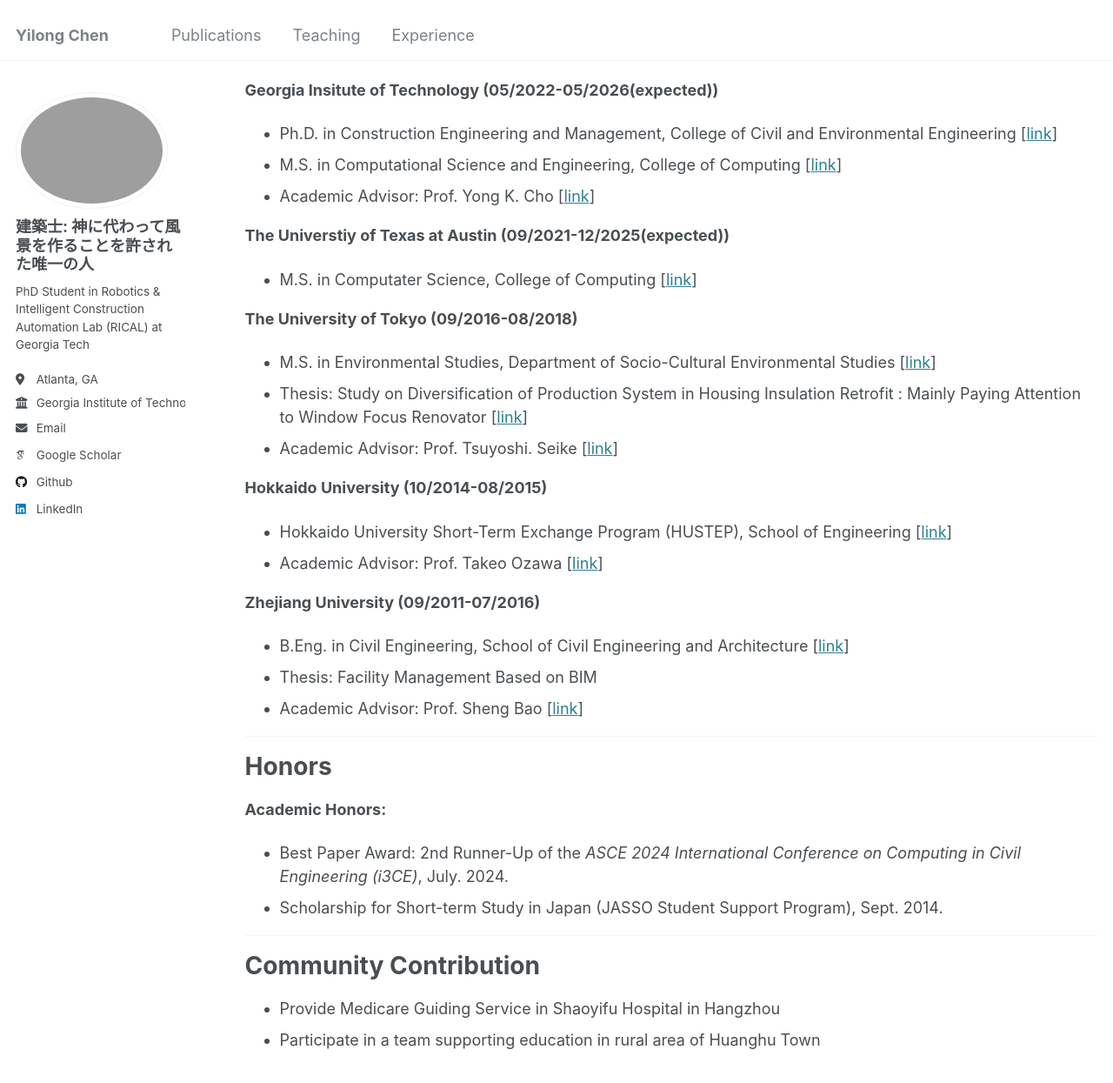
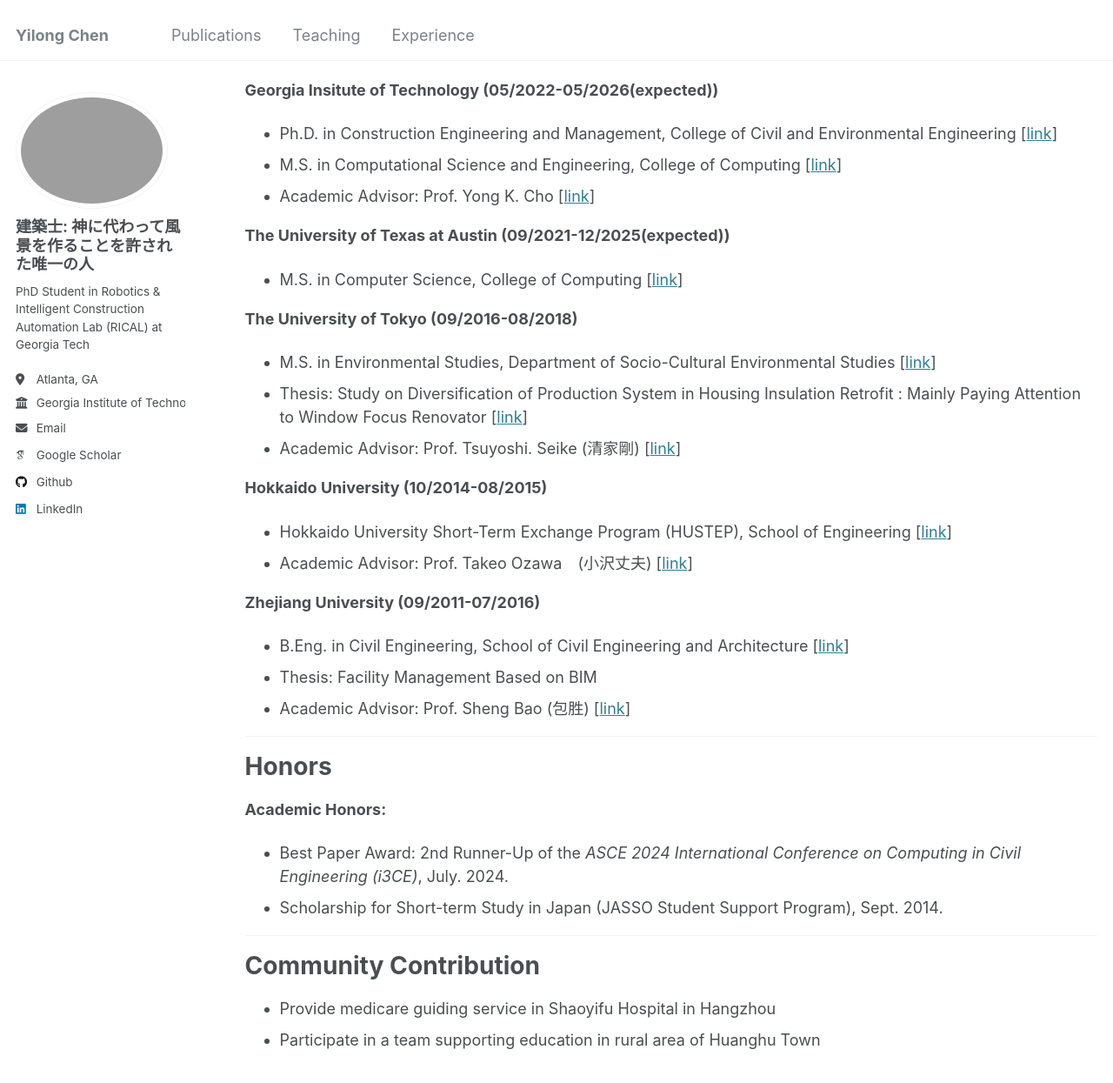
Before and after one commit to chenyilong0520/chenyilong0520.github.io, a Jekyll site: the page built from _pages/experience.md, in a window 1280 px wide and 1400 px high, scrolled down 455 px. Shown: the top 1245 px of the window at 87% size. Built offline with Jekyll 4.4.1, drawn with Linux system fonts in a browser that asks for light colours; some web fonts are replaced; our own code applies the rules of GitHub Pages for plain Markdown files.

Commit message:
revise typo

```diff
--- a/_pages/experience.md
+++ b/_pages/experience.md
@@ -34,26 +34,26 @@ author_profile: true
 - M.S. in Computational Science and Engineering, College of Computing [[link](https://www.cc.gatech.edu/)]
 - Academic Advisor: Prof. Yong K. Cho [[link](https://rical.ce.gatech.edu/)]
 
-**The Universtiy of Texas at Austin (09/2021-12/2025(expected))**
+**The University of Texas at Austin (09/2021-12/2025(expected))**
 
-- M.S. in Computater Science, College of Computing [[link](https://www.cs.utexas.edu/)]
+- M.S. in Computer Science, College of Computing [[link](https://www.cs.utexas.edu/)]
 
 **The University of Tokyo (09/2016-08/2018)**
 
 - M.S. in Environmental Studies, Department of Socio-Cultural Environmental Studies [[link](https://sbk.k.u-tokyo.ac.jp/)]
 - Thesis: Study on Diversification of Production System in Housing Insulation Retrofit : Mainly Paying Attention to Window Focus Renovator [[link](https://repository.dl.itc.u-tokyo.ac.jp/records/51546)]
-- Academic Advisor: Prof. Tsuyoshi. Seike [[link](https://seikelab.k.u-tokyo.ac.jp/)]
+- Academic Advisor: Prof. Tsuyoshi. Seike (清家剛) [[link](https://seikelab.k.u-tokyo.ac.jp/)]
 
 **Hokkaido University (10/2014-08/2015)**
 
 - Hokkaido University Short-Term Exchange Program (HUSTEP), School of Engineering  [[link](https://www.eng.hokudai.ac.jp/course/?c=4030)]
-- Academic Advisor: Prof. Takeo Ozawa [[link](https://5ko201604.wixsite.com/------------architec/)]
+- Academic Advisor: Prof. Takeo Ozawa　(小沢丈夫) [[link](https://5ko201604.wixsite.com/------------architec/)]
 
 **Zhejiang University (09/2011-07/2016)**
 
 - B.Eng. in Civil Engineering, School of Civil Engineering and Architecture  [[link](http://ee.zju.edu.cn/)]
 - Thesis: Facility Management Based on BIM
-- Academic Advisor: Prof. Sheng Bao [[link](https://person.zju.edu.cn/en/0008402)]
+- Academic Advisor: Prof. Sheng Bao (包胜) [[link](https://person.zju.edu.cn/en/0008402)]
 
 
 
@@ -74,5 +74,5 @@ author_profile: true
 
 # Community Contribution
 
-- Provide Medicare Guiding Service in Shaoyifu Hospital in Hangzhou
+- Provide medicare guiding service in Shaoyifu Hospital in Hangzhou
 - Participate in a team supporting education in rural area of Huanghu Town
```
Also changed, not shown: _pages/about.md (+2 -2 lines), _pages/publications.md (+1 -1 lines).
